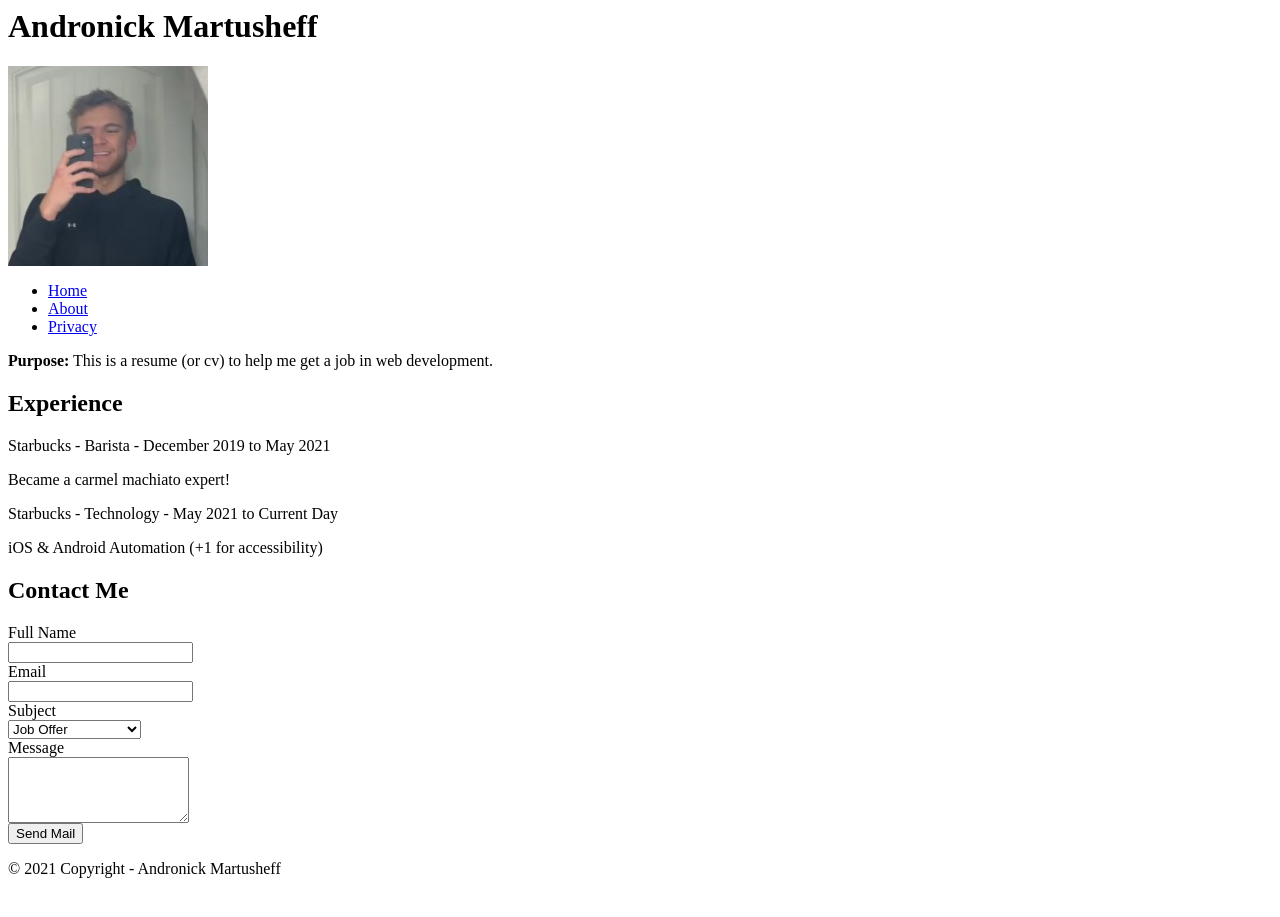
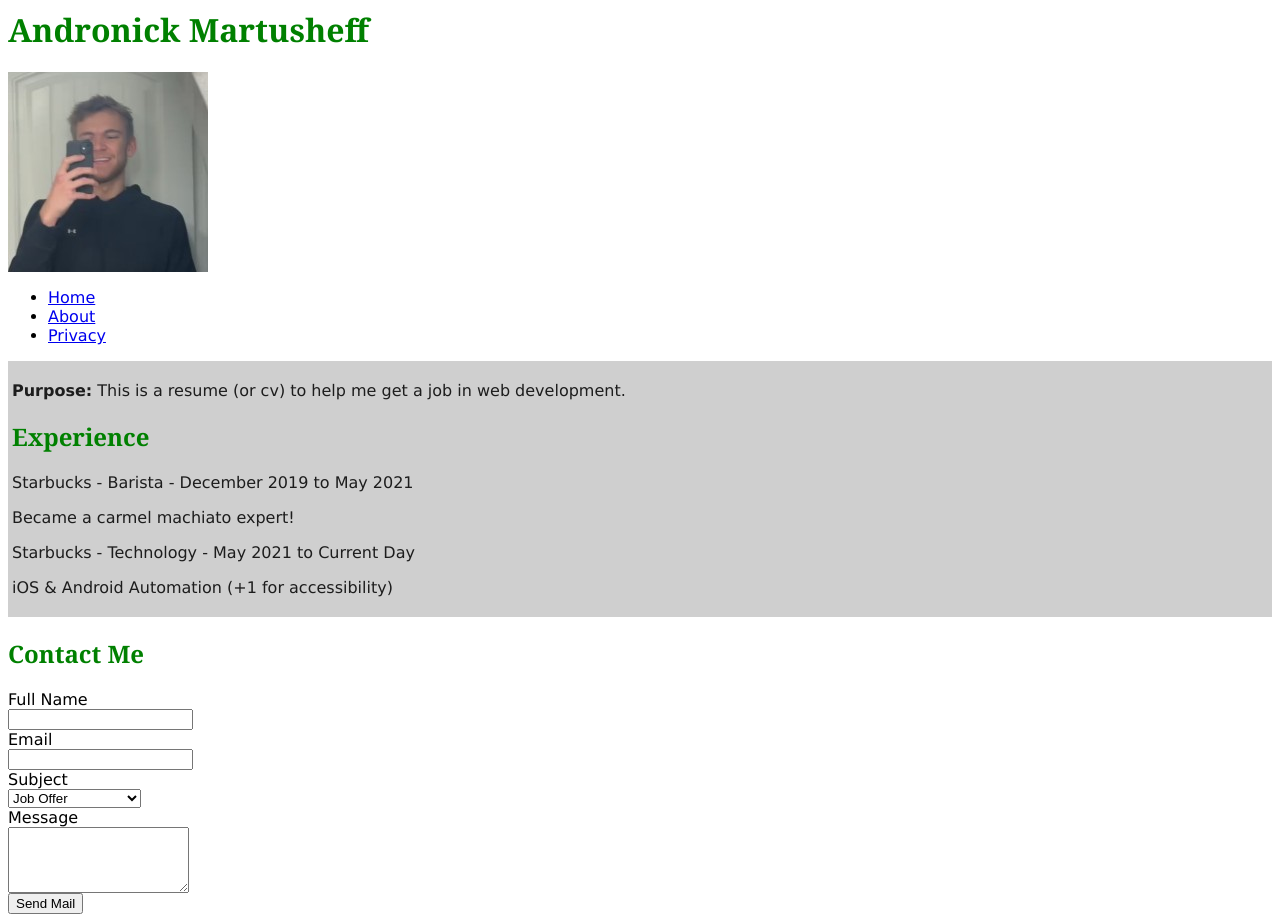
Before and after one commit to martusheff/Front-End-Web-Development-Quick-Start, a plain HTML site: page index.html in a window 1280 px wide. Shown: the top 917 px of the page. Before the commit the page ends 886 px from the top, so only its background shows below. Drawn offline with Linux system fonts and the light colour scheme.

Commit message:
First CSS contributions!

```diff
--- a/index.html
+++ b/index.html
@@ -2,6 +2,7 @@
 
 <head>
     <title>Andronick Martusheff - Home</title>
+    <link rel="stylesheet" href="site.css">
 </head>
 
 <body>
--- /dev/null
+++ b/site.css
@@ -0,0 +1,14 @@
+body {
+    font-family: Verdana, Geneva, Tahoma, sans-serif;
+}
+
+main {
+    background-color: rgb(207, 207, 207);
+    padding: 4px;
+    color: rgb(29, 29, 29)
+}
+
+h1, h2 {
+    color:green;
+    font-family: Georgia, 'Times New Roman', Times, serif;
+}
```
